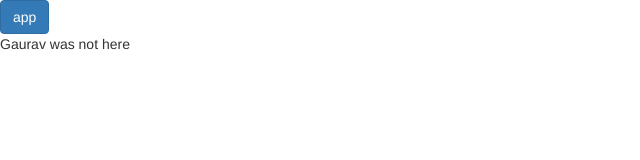
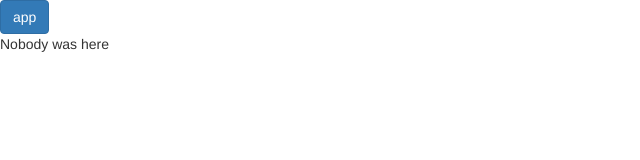
Before and after one commit to imGaurav91/techquartus, an Angular app: page / in a window 1280 px wide. Shown: the top 160 px of the page, without its empty margins (0-640 px from the left). Built offline with nearby package versions, Linux system fonts and the light colour scheme.

Commit message:
some random text changes again to test git  conflict

```diff
--- a/src/app/app.component.html
+++ b/src/app/app.component.html
@@ -1,3 +1,3 @@
 <!--The content below is only a placeholder and can be replaced.-->
 <button type="button" class="btn btn-primary">{{title}}</button>
-<div>Gaurav was not here</div>
+<div>Nobody was here</div>
```
